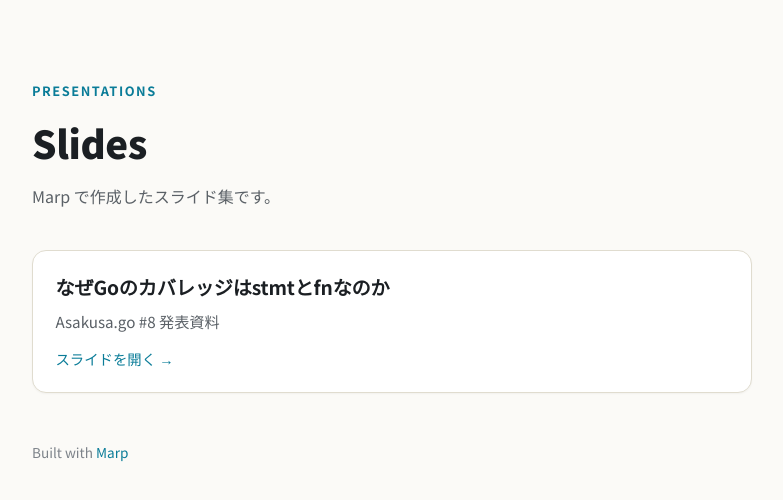
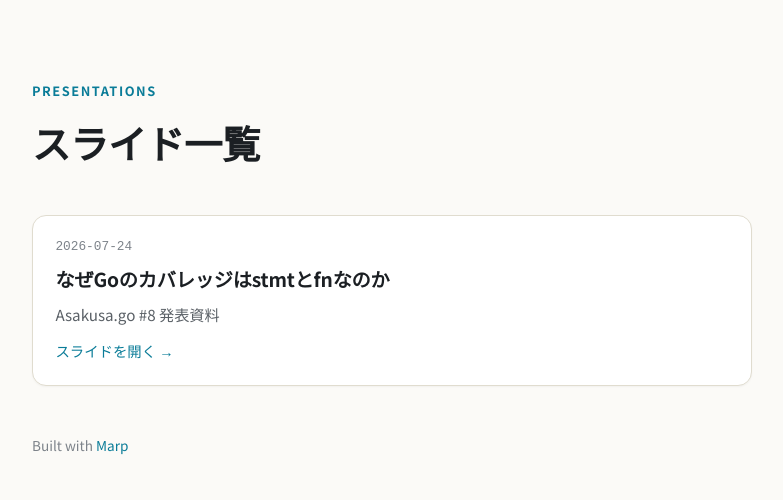
Before and after one commit to rin2yh/slides, a website: page index.html in a window 1280 px wide. Shown: the whole page, without its empty margins (248-1031 px from the left). Drawn offline with Linux system fonts and the light colour scheme.

Commit message:
Drop landing page tagline; add per-deck date
- Replace `<h1>Slides</h1>` + "Marp で作成した…" tagline with
  `<h1>スライド一覧</h1>`
- Add `.card-date` element (mono-space, muted) rendered above the
  title on each card

```diff
--- a/index.html
+++ b/index.html
@@ -79,6 +79,13 @@
     box-shadow: var(--shadow-hover);
     outline: none;
   }
+  .card-date {
+    display: block;
+    font-family: 'JetBrains Mono', ui-monospace, monospace;
+    font-size: .8rem;
+    color: var(--muted);
+    margin-bottom: .35rem;
+  }
   .card-title {
     display: block;
     font-size: 1.2rem;
@@ -107,12 +114,12 @@
   <div class="wrap">
     <header>
       <p class="eyebrow">Presentations</p>
-      <h1>Slides</h1>
-      <p class="lead">Marp で作成したスライド集です。</p>
+      <h1>スライド一覧</h1>
     </header>
     <ul>
       <li>
         <a class="card" href="./go-coverage/">
+          <span class="card-date">2026-07-24</span>
           <span class="card-title">なぜGoのカバレッジはstmtとfnなのか</span>
           <span class="card-desc">Asakusa.go #8 発表資料</span>
           <span class="card-go" aria-hidden="true">スライドを開く →</span>
```
